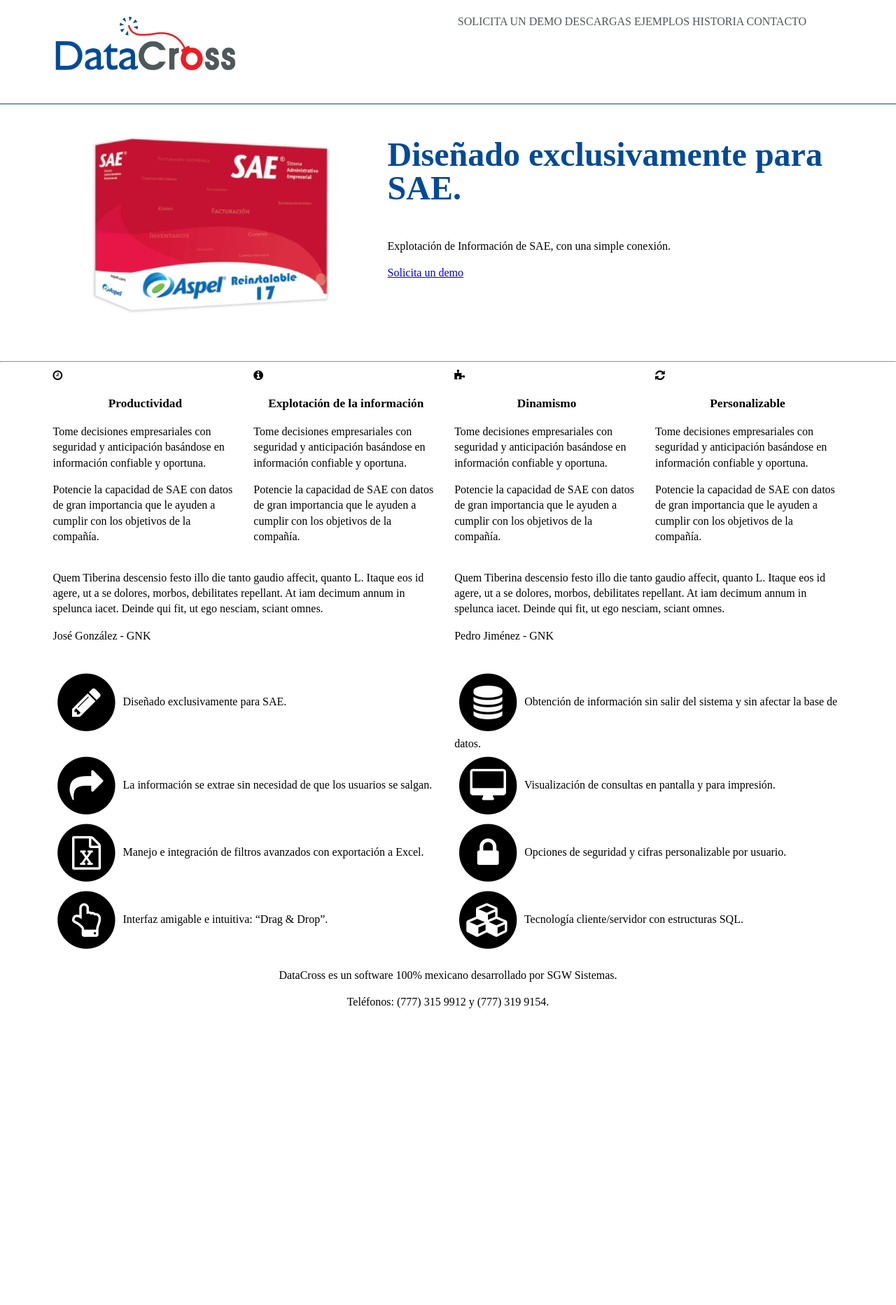
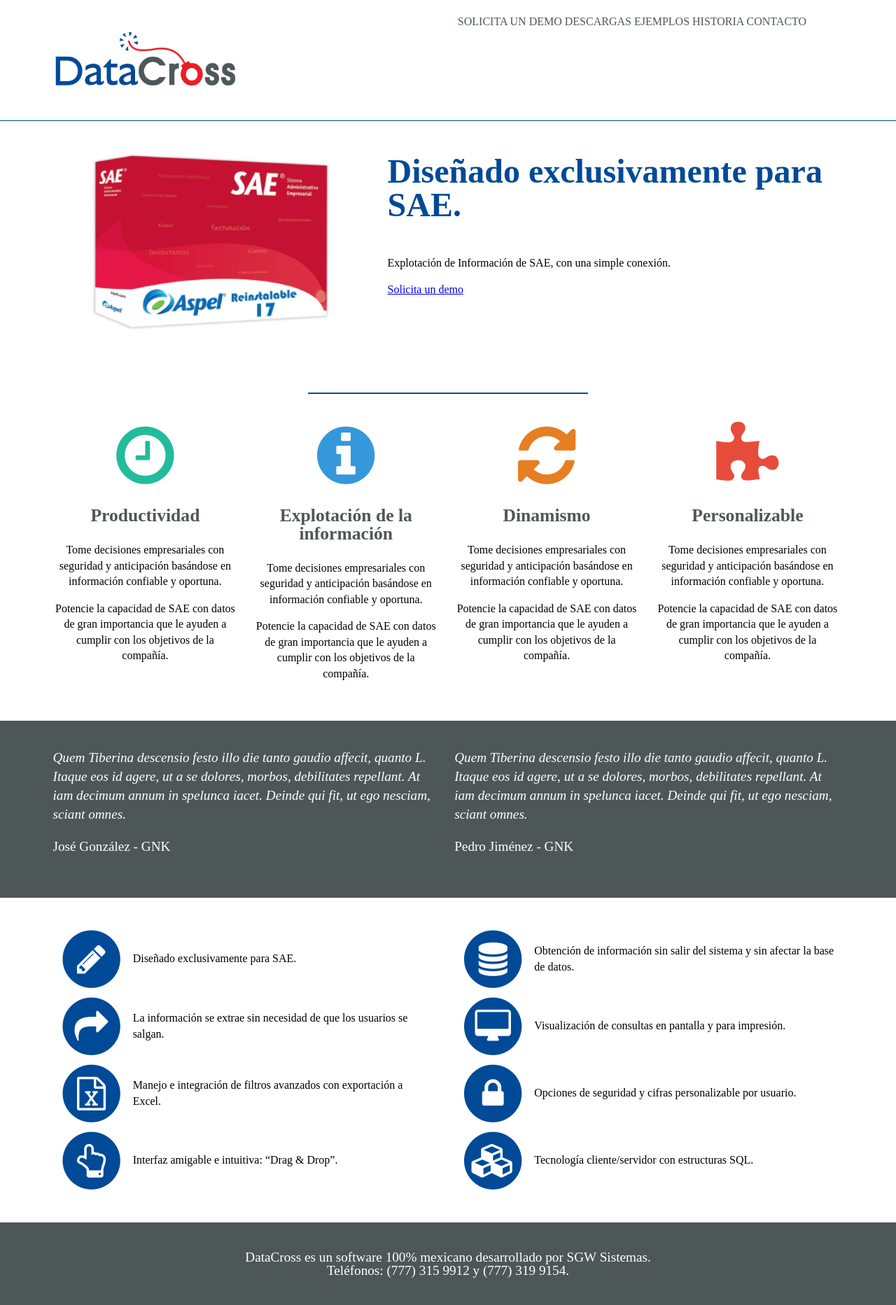
Before and after one commit to zolitariuz/datacross, a PHP site: page / in a window 1280 px wide. Shown: the whole page at 70% size. Before the commit the page ends 1441 px from the top, so only its background shows below. Run offline with PHP 8.4, Linux system fonts and the light colour scheme; some libraries are stand-ins or nearby versions.

Commit message:
home completo

```diff
--- a/index.html
+++ b/index.html
@@ -65,32 +65,32 @@
 
 				</section><!-- slider -->
 
-				<hr>
+				<hr class="columna xmall-4 center">
 
-				<section class="width clearfix">
-					<div class="columna xmall-3">
-						<i class="fa fa-clock-o"></i>
+				<section class="width clearfix beneficios">
+					<div class="columna xmall-3 beneficio">
+						<i class="fa color-productividad fa-clock-o"></i>
 						<h3 class="text-center">Productividad</h3>
-						<p>Tome decisiones empresariales con seguridad y anticipación basándose en información confiable y oportuna.</p>
-						<p>Potencie la capacidad de SAE con datos de gran importancia que le ayuden a cumplir con los objetivos de la compañía.</p>
+						<p class="text-center">Tome decisiones empresariales con seguridad y anticipación basándose en información confiable y oportuna.</p>
+						<p class="text-center">Potencie la capacidad de SAE con datos de gran importancia que le ayuden a cumplir con los objetivos de la compañía.</p>
 					</div>
-					<div class="columna xmall-3">
-						<i class="fa fa-info-circle"></i>
+					<div class="columna xmall-3 beneficio">
+						<i class="fa color-explotacion fa-info-circle"></i>
 						<h3 class="text-center">Explotación de la información</h3>
-						<p>Tome decisiones empresariales con seguridad y anticipación basándose en información confiable y oportuna.</p>
-						<p>Potencie la capacidad de SAE con datos de gran importancia que le ayuden a cumplir con los objetivos de la compañía.</p>
+						<p class="text-center">Tome decisiones empresariales con seguridad y anticipación basándose en información confiable y oportuna.</p>
+						<p class="text-center">Potencie la capacidad de SAE con datos de gran importancia que le ayuden a cumplir con los objetivos de la compañía.</p>
 					</div>
-					<div class="columna xmall-3">
-						<i class="fa fa-puzzle-piece"></i>
+					<div class="columna xmall-3 beneficio">
+						<i class="fa color-dinamismo fa-refresh"></i>
 						<h3 class="text-center">Dinamismo</h3>
-						<p>Tome decisiones empresariales con seguridad y anticipación basándose en información confiable y oportuna.</p>
-						<p>Potencie la capacidad de SAE con datos de gran importancia que le ayuden a cumplir con los objetivos de la compañía.</p>
+						<p class="text-center">Tome decisiones empresariales con seguridad y anticipación basándose en información confiable y oportuna.</p>
+						<p class="text-center">Potencie la capacidad de SAE con datos de gran importancia que le ayuden a cumplir con los objetivos de la compañía.</p>
 					</div>
-					<div class="columna xmall-3">
-						<i class="fa fa-refresh"></i>
+					<div class="columna xmall-3 beneficio">
+						<i class="fa color-personalizable fa-puzzle-piece"></i>
 						<h3 class="text-center">Personalizable</h3>
-						<p>Tome decisiones empresariales con seguridad y anticipación basándose en información confiable y oportuna.</p>
-						<p>Potencie la capacidad de SAE con datos de gran importancia que le ayuden a cumplir con los objetivos de la compañía.</p>
+						<p class="text-center">Tome decisiones empresariales con seguridad y anticipación basándose en información confiable y oportuna.</p>
+						<p class="text-center">Potencie la capacidad de SAE con datos de gran importancia que le ayuden a cumplir con los objetivos de la compañía.</p>
 					</div>
 				</section>
 
@@ -107,79 +107,79 @@
 					</div>
 				</section>
 
-				<section class="width clearfix">
-					<p class="columna xmall-6">
-						<span class="fa-stack fa-3x">
+				<section class="width clearfix caracteristicas">
+
+					<div class="columna xmall-6 caracteristica">
+						<span class="xmall-3 fa-stack fa-3x">
 							<i class="fa fa-circle fa-stack-2x"></i>
 							<i class="fa fa-pencil fa-stack-1x fa-inverse"></i>
 						</span>
-						Diseñado exclusivamente para SAE.
-					</p>
-					<p class="columna xmall-6">
-						<span class="fa-stack fa-3x">
+						<p class="xmall-9"> Diseñado exclusivamente para SAE. </p>
+					</div>
+
+					<div class="columna xmall-6 caracteristica">
+						<span class="xmall-3 fa-stack fa-3x">
 							<i class="fa fa-circle fa-stack-2x"></i>
 							<i class="fa fa-database fa-stack-1x fa-inverse"></i>
 						</span>
-						Obtención de información sin salir del sistema y sin afectar la base de datos.
-					</p>
-					<p class="columna xmall-6">
-						<span class="fa-stack fa-3x">
+						<p class="xmall-9">Obtención de información sin salir del sistema y sin afectar la base de datos.</p>
+					</div>
+					<div class="columna xmall-6 caracteristica">
+						<span class="xmall-3 fa-stack fa-3x">
 							<i class="fa fa-circle fa-stack-2x"></i>
 							<i class="fa fa-share fa-stack-1x fa-inverse"></i>
 						</span>
-						La información se extrae sin necesidad de que los usuarios se salgan.
-					</p>
-					<p class="columna xmall-6">
-						<span class="fa-stack fa-3x">
+						<p class="xmall-9">La información se extrae sin necesidad de que los usuarios se salgan.</p>
+					</div>
+					<div class="columna xmall-6 caracteristica">
+						<span class="xmall-3 fa-stack fa-3x">
 							<i class="fa fa-circle fa-stack-2x"></i>
 							<i class="fa fa-desktop fa-stack-1x fa-inverse"></i>
 						</span>
-						Visualización de consultas en pantalla y para impresión.
-					</p>
-					<p class="columna xmall-6">
-						<span class="fa-stack fa-3x">
+						<p class="xmall-9">Visualización de consultas en pantalla y para impresión.</p>
+					</div>
+					<div class="columna xmall-6 caracteristica">
+						<span class="xmall-3 fa-stack fa-3x">
 							<i class="fa fa-circle fa-stack-2x"></i>
 							<i class="fa fa-file-excel-o fa-stack-1x fa-inverse"></i>
 						</span>
-						Manejo e integración de filtros avanzados con exportación a Excel.
-					</p>
-					<p class="columna xmall-6">
-						<span class="fa-stack fa-3x">
+						<p class="xmall-9">Manejo e integración de filtros avanzados con exportación a Excel.</p>
+					</div>
+					<div class="columna xmall-6 caracteristica">
+						<span class="xmall-3 fa-stack fa-3x">
 							<i class="fa fa-circle fa-stack-2x"></i>
 							<i class="fa fa-lock fa-stack-1x fa-inverse"></i>
 						</span>
-						Opciones de seguridad y cifras personalizable por usuario.
-					</p>
-					<p class="columna xmall-6">
-						<span class="fa-stack fa-3x">
+						<p class="xmall-9">Opciones de seguridad y cifras personalizable por usuario.</p>
+					</div>
+					<div class="columna xmall-6 caracteristica">
+						<span class="xmall-3 fa-stack fa-3x">
 							<i class="fa fa-circle fa-stack-2x"></i>
 							<i class="fa fa-hand-o-up fa-stack-1x fa-inverse"></i>
 						</span>
-						Interfaz amigable e intuitiva: “Drag & Drop”.
-					</p>
-					<p class="columna xmall-6">
-						<span class="fa-stack fa-3x">
+						<p class="xmall-9">Interfaz amigable e intuitiva: “Drag & Drop”.</p>
+					</div>
+					<div class="columna xmall-6 caracteristica">
+						<span class="xmall-3 fa-stack fa-3x">
 							<i class="fa fa-circle fa-stack-2x"></i>
 							<i class="fa fa-cubes fa-stack-1x fa-inverse"></i>
 						</span>
-						Tecnología cliente/servidor con estructuras SQL.
-					</p>
+						<p class="xmall-9">Tecnología cliente/servidor con estructuras SQL.</p>
+					</div>
 				</section>
 
 			</div><!-- main -->
 
 			<footer>
-				<p class="text-center">DataCross es un software 100% mexicano desarrollado por SGW Sistemas.</p>
-				<p class="text-center">Teléfonos: (777) 315 9912 y (777) 319 9154.</p>
+				<div class="width">
+					<p class="text-center">DataCross es un software 100% mexicano desarrollado por SGW Sistemas.</p>
+					<p class="text-center">Teléfonos: (777) 315 9912 y (777) 319 9154.</p>
+				</div><!-- width -->
 			</footer>
 
 
 		</div><!-- container -->
 
-		<footer>
-
-		</footer>
-
 	</body>
 
 </html>
--- a/style.less
+++ b/style.less
@@ -182,7 +182,7 @@
 
 //layout
 .container{ min-width: 300px; }
-.width{ width: 90%; min-width: 300px; max-width: 1280px; margin: 0 auto @margen auto; }
+.width{ width: 90%; min-width: 300px; max-width: 1280px; margin-left: auto; margin-right: auto; }
 .full{ width: 100%;
   //img{ width: 100%; height: auto; }
 }
@@ -194,7 +194,7 @@
 .first{ margin-left: 0; padding-left: 0; }
 .last{ margin-right: 0; padding-right: 0; }
 
-.columna{ margin: 0 1%; float: left;
+.columna{ margin-left: 1%; margin-right: 1%; float: left;
 
 	&.xmall-1{ width: 6.3%; }
 	&.xmall-2{ width: 14.6%; }
@@ -248,6 +248,10 @@
 
 h2{ .font(3em, 1, 'proxima-nova', 700); color: @highlight; }
 
+hr{ height: 2px; border: 0; margin: 0 0 (@margen*2) 0; background: @highlight; }
+
+section{ margin-bottom: (@margen*2); }
+
 /*** HEADER ***/
 
 header{ padding: @margen 0; border-bottom: 1px solid @highlight; }
@@ -256,7 +260,38 @@
 	a{ color: @obscuro; text-decoration: none; text-transform: uppercase; }
 }
 
+.color-productividad{ color: @productividad; }
+.color-explotacion{ color: @explotacion; }
+.color-dinamismo{ color: @dinamismo; }
+.color-personalizable{ color: @personalizable; }
+
+/*** MAIN ***/
+
+//Beneficios
+.beneficio{
+	i{ width: 100%; text-align: center; font-size: 6em; }
+	h3{ .font(1.6em, 1, 'proxima-nova', 700); color: @obscuro;  }
+	p{  }
+}
+
+//Formal
+.formal{ padding: (@margen*2) 0; background: @obscuro;
+	p{ .font(1.2em, 1.4em, 'adobe-garamond-pro', 400, italic); color: @claro;
+		span{ .font(1em, 1, 'adobe-garamond-pro', 400); }
+	}
+}
+
+//Caracteristicas
+.caracteristica{
+	.fa-stack{ display: inline-block; vertical-align: middle; width: 20%; color: @highlight; }
+	p{ display: inline-block; vertical-align: middle; width: 78%; margin: 0; }
+}
+
 /*** FOOTER ***/
+
+footer{ padding: (@margen*2); background: @obscuro;
+	p{ margin-bottom: 0; .font(1.2em, 1); color: @claro; }
+}
 
 /*** MEDIA QUERIES ***/
 
```
Also changed, not shown: style.css.
